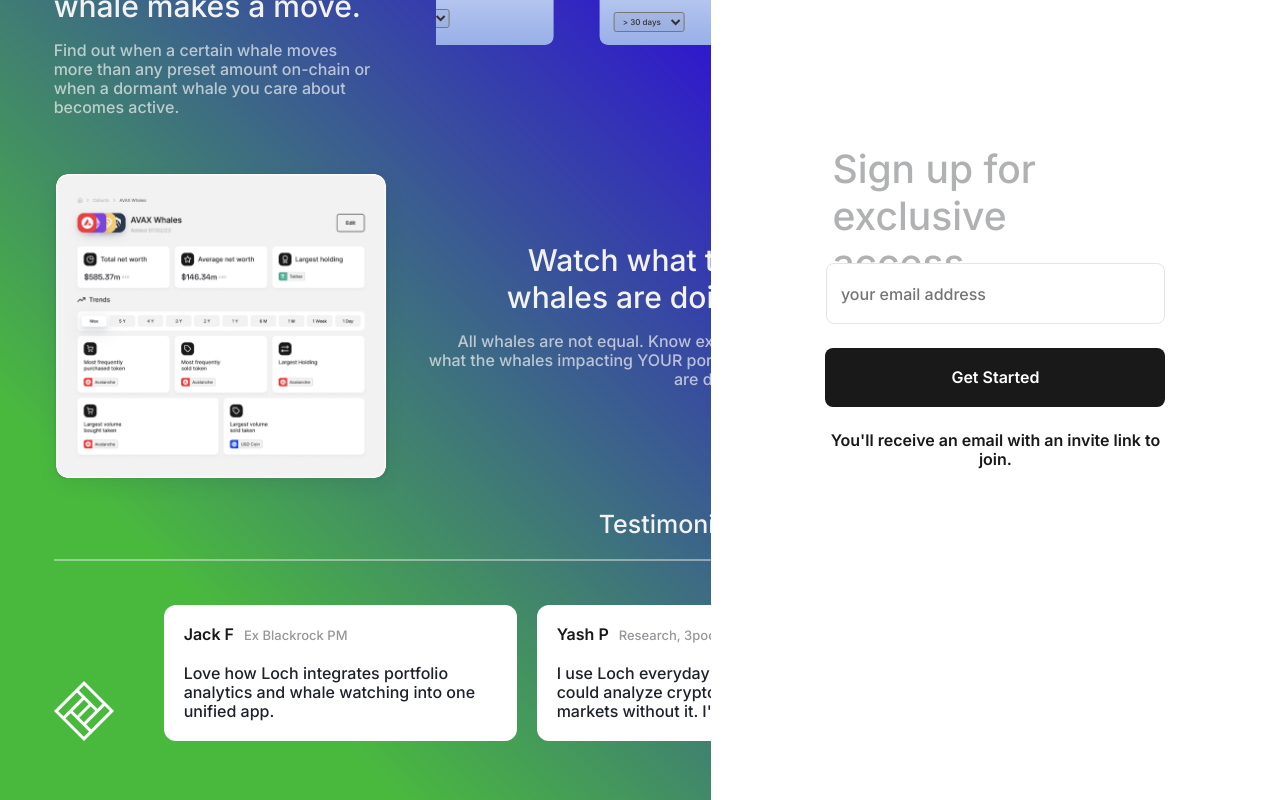
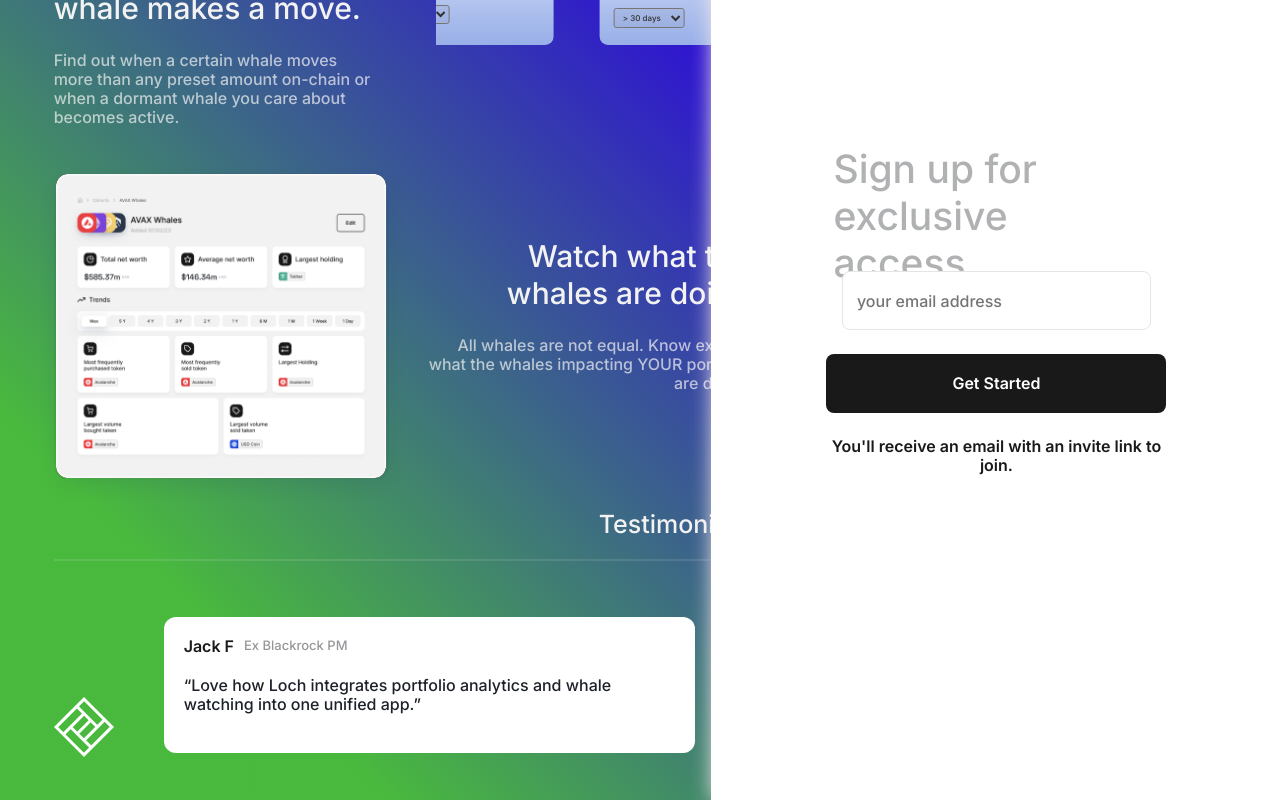
Before and after one commit to ankitt26/Loch-Project, a React (Vite) app: page / in a window 1280 px wide. Shown: the part 224-1024 px from the top of the page. Built offline with nearby package versions, Linux system fonts and the light colour scheme.

Commit message:
Add Carousel for testimonials

```diff
--- a/index.html
+++ b/index.html
@@ -11,6 +11,17 @@
       href="https://fonts.googleapis.com/css2?family=Inter:wght@100;200;300;400;500;600;700;800;900&display=swap"
       rel="stylesheet"
     />
+    <script
+      src="https://cdn.jsdelivr.net/npm/bootstrap@5.3.2/dist/js/bootstrap.bundle.min.js"
+      integrity="sha384-C6RzsynM9kWDrMNeT87bh95OGNyZPhcTNXj1NW7RuBCsyN/o0jlpcV8Qyq46cDfL"
+      crossorigin="anonymous"
+    ></script>
+    <link
+      href="https://cdn.jsdelivr.net/npm/bootstrap@5.3.2/dist/css/bootstrap.min.css"
+      rel="stylesheet"
+      integrity="sha384-T3c6CoIi6uLrA9TneNEoa7RxnatzjcDSCmG1MXxSR1GAsXEV/Dwwykc2MPK8M2HN"
+      crossorigin="anonymous"
+    />
   </head>
   <body>
     <div id="root"></div>
--- a/src/components/Frame.tsx
+++ b/src/components/Frame.tsx
@@ -17,7 +17,7 @@
           <h4 className={styles.name}>{name}</h4>
           <p className={styles.detail}>{detail}</p>
         </div>
-        <p className={styles.para}>{para}</p>
+        <p className={styles.para}>“{para}”</p>
       </div>
   );
 };
--- a/src/components/Testimonials.tsx
+++ b/src/components/Testimonials.tsx
@@ -1,7 +1,8 @@
 import styles from "../styles/Testimonials.module.css";
 import Vector from "../assets/Images/Vector.png";
 import Frame from "./Frame";
-export default () => {
+
+const Carousel = () => {
   const testimo = [
     {
       name: "Jack F",
@@ -21,19 +22,50 @@
   ];
 
   return (
-    <div>
-      <h4 className={styles.heading}> Testimonials</h4>
-      <hr className={styles.hr} />
-      <img src={Vector} className={styles.vector} alt="vector"></img>
-      <div className={styles.testimonials}>
+    <div id="carouselExampleAutoplaying" className="carousel slide"  data-bs-ride="carousel">
+      <div className="carousel-inner">
         {testimo.map((value, index) => {
           let wern = {
             name: value.name,
             detail: value.detail,
             para: value.para,
           };
-          return <Frame key={index} value={wern} />;
+
+          if (index == 0) {
+            return (
+              <div className="carousel-item active" data-bs-interval="3000">
+                <Frame key={index} value={wern} />
+              </div>
+            );
+          } else {
+            return (
+              <div className="carousel-item"  data-bs-interval="3000" >
+                <Frame key={index} value={wern} />
+              </div>
+            );
+          }
         })}
+      </div>
+      <button className="carousel-control-prev" type="button" data-bs-target="#carouselExampleAutoplaying" data-bs-slide="prev">
+    <span className="carousel-control-prev-icon" aria-hidden="true"></span>
+    <span className="visually-hidden">Previous</span>
+  </button>
+  <button className="carousel-control-next" type="button" data-bs-target="#carouselExampleAutoplaying" data-bs-slide="next">
+    <span className="carousel-control-next-icon" aria-hidden="true"></span>
+    <span className="visually-hidden">Next</span>
+  </button>
+    </div>
+  );
+};
+
+export default () => {
+  return (
+    <div>
+      <h4 className={styles.heading}> Testimonials</h4>
+      <hr className={styles.hr} />
+      <img src={Vector} className={styles.vector} alt="vector"></img>
+      <div className={styles.testimonials}>
+        <Carousel />
       </div>
     </div>
   );
--- a/src/styles/Frame.module.css
+++ b/src/styles/Frame.module.css
@@ -1,9 +1,8 @@
 .main {
   min-width: 313px;
-  width: auto;
-  height: Fixed 136px;
-  /* top: 10698px */
-  /* left: 13832px */
+  max-width: 531px;
+  width: fit-content;
+  height: 136px;
   font-family: Inter;
   padding: 20px;
   border-radius: 12px;
@@ -17,7 +16,7 @@
   display: flex;
   flex-direction: row;
   justify-content: flex-start;
-  align-items: center;
+  /* align-items: center; */
   column-gap: 10px;
 }
 
@@ -48,9 +47,6 @@
 .para {
   /* width: 313px; */
   height: 57px;
-
-  /* //styleName: Body; */
-  /* font-family: Inter; */
   font-size: 16px;
   font-weight: 500;
   line-height: 19px;
--- a/src/styles/Landing_page.module.css
+++ b/src/styles/Landing_page.module.css
@@ -1,6 +1,7 @@
 .main {
   width: 95.8%;
-  height: 938px;
+  /* height: 938px; */
+  height: 1024px;
   overflow: hidden;
   padding-top: 86px;
   padding-left: 4.19%;
--- a/src/styles/Sign_up.module.css
+++ b/src/styles/Sign_up.module.css
@@ -6,6 +6,8 @@
   top: 0;
   left: 55.55%;
   z-index: 2;
+  box-shadow: 2px 0px 20px #faeeee;
+  border-left: 2px solid #fffe;
 }
 
 .signup_detail {
```
